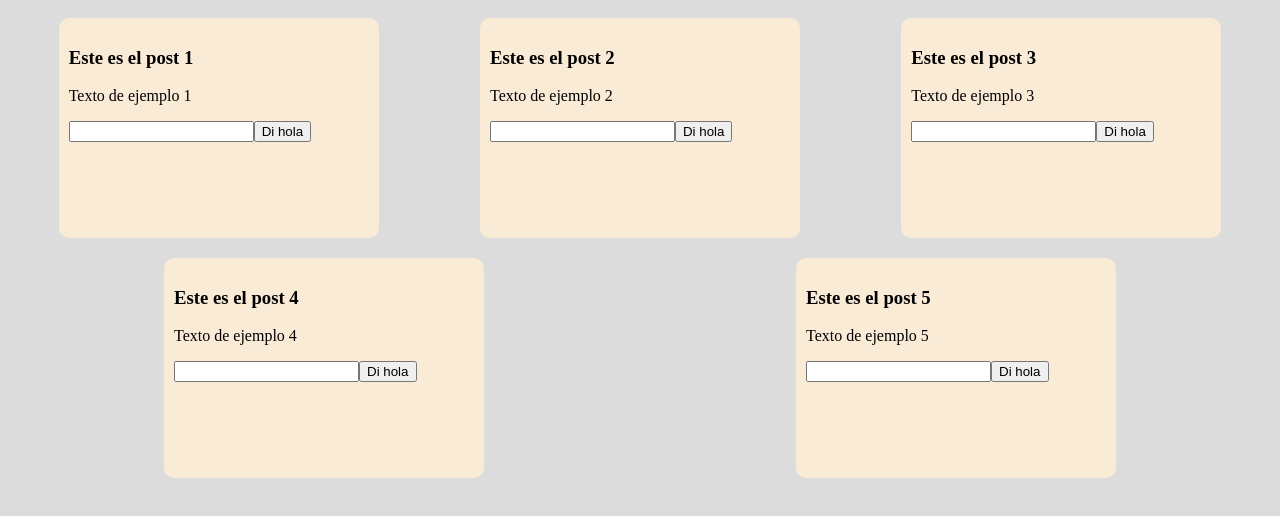
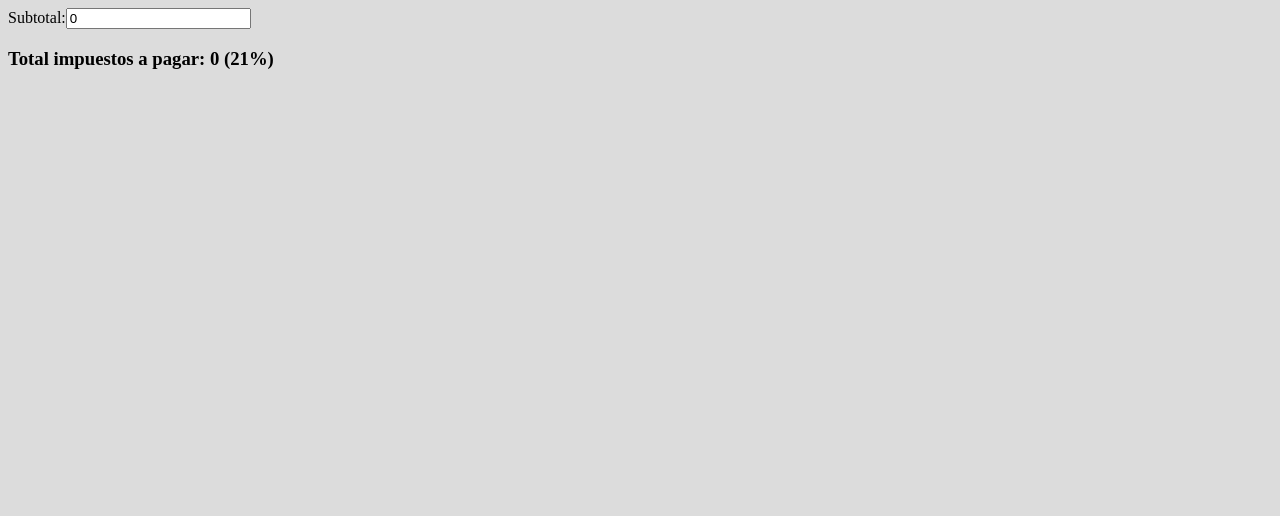
Before and after one commit to MatiasG10/vue-practica, a Vue app in the folder helloworld/: page / in a window 1280 px wide. Shown: the top 516 px of the page. Built offline with nearby package versions, Linux system fonts and the light colour scheme.

Commit message:
Clase 6 Datos computados
-Props y Emit en script setup
-Datos computados
-Computed en Option API
-Computed en Composition API
-Enunciado ejercicio
+solucion a un problema de macros con el defineProps y emits
+cadena invertida con valor computado
+solución ejercicio de impuesto

```diff
--- a/helloworld/src/App.vue
+++ b/helloworld/src/App.vue
@@ -1,9 +1,9 @@
 <template>
-  <PostList></PostList>
+  <ComputedExampleTwo></ComputedExampleTwo>
 </template>
 
 <script lang="ts" setup>
-import PostList from './components/PostList.vue';
+import ComputedExampleTwo from './components/ComputedExampleTwo.vue';
 </script>
 
 <style>
--- /dev/null
+++ b/helloworld/src/components/ComputedExampleTwo.vue
@@ -0,0 +1,20 @@
+<template>
+  <div>
+      <label>Subtotal:</label>
+      <input type="number" v-model="subtotal">
+      <h3>Total impuestos a pagar: {{ totalvat }} ({{ vat }}%)</h3>
+  </div>
+</template>
+
+<script lang="ts" setup>
+ //solucion a ejercicio de impuestos
+import {Ref, ref, computed} from 'vue';
+
+ const vat = 21;
+ let subtotal:Ref<number> = ref(0);
+ let totalvat:Ref<number> = computed(() => vat * subtotal.value / 100);
+</script>
+
+<style>
+
+</style>
--- a/helloworld/src/components/PostDetail.vue
+++ b/helloworld/src/components/PostDetail.vue
@@ -1,42 +1,68 @@
 <template>
     <div class="post">
-        <h3>{{ title }}</h3>
-        <p>{{ content }}</p>
+        <h3>{{ props.title }}</h3>
+        <p>{{ props.content }}</p>
         <input type="text" v-model="message">
 
         <button @click="handleClick()">Di hola</button>
     </div>
 </template>
 
-<script lang="ts">
-import { defineComponent, Ref, ref } from 'vue';
-export default defineComponent({
-    name: 'PostDetail',
-    props: {
-        title: {
-            type: String,
-            required: true
-        },
-        content: {
-            type: String,
-            required: true,
-            default: "Este post no tiene contenido"
-        }
-    },
-    emits: ['sayhi'],
-    setup(props, { emit }) {
-        const handleClick = () => {
-            emit('sayhi', message.value);
-        }
-        let message:Ref<string> = ref('');
-        return {
-            props,
-            message,
-            handleClick
-        }
-    }
+<script lang="ts" setup>
+//opcion con setup script y defineProps/defineEmits
 
-})
+import { Ref, ref} from 'vue';
+
+// en el video se agrega esto import {defineProps, defineEmits, Ref, ref} from 'vue';
+// pero defineProps y defineEmits no se usan como import normales, sino como funciones dentro del setup script
+//El error que estás viendo es normal. En Vue 3 con <script setup>, defineProps y defineEmits son macros del compilador
+// y no necesitan ser importados. Solo necesitas importar Ref y ref.
+
+
+const props = defineProps({
+    title: String,
+    content: String
+});
+
+const emit = defineEmits(['sayhi']);
+
+const handleClick = () => {
+    emit('sayhi', message.value);
+}
+let message:Ref<string> = ref('');
+
+
+//opcion con defineProps y defineEmits , sin el setup
+// import { defineComponent, Ref, ref } from 'vue';
+// export default defineComponent({
+//     name: 'PostDetail',
+//     props: {
+//         title: {
+//             type: String,
+//             required: true
+//         },
+//         content: {
+//             type: String,
+//             required: true,
+//             default: "Este post no tiene contenido"
+//         }
+//     },
+//     emits: ['sayhi'],
+//     setup(props, { emit }) {
+//         const handleClick = () => {
+//             emit('sayhi', message.value);
+//         }
+//         let message:Ref<string> = ref('');
+//         return {
+//             props,
+//             message,
+//             handleClick
+//         }
+//     }
+
+// })
+
+
 </script>
 
 <style>
```
Also changed, not shown: helloworld/src/components/ComputedExample.vue (added, +57 -0 lines), helloworld/.eslintrc.js.
